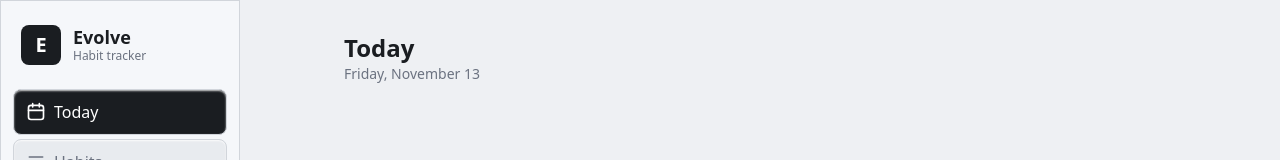
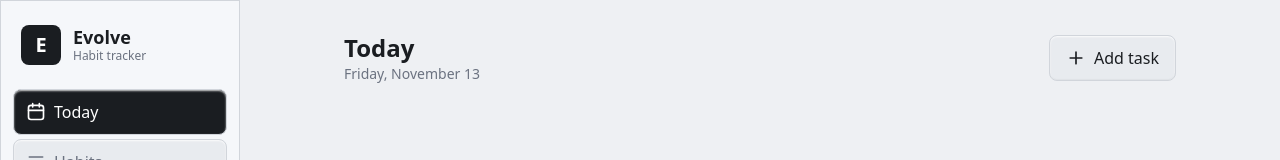
Before and after one commit to Harpreet-Singh29/Evolve-Habit-Tracker, a React (Vite) app: page / in a window 1280 px wide. Shown: the top 160 px of the page. Built offline with nearby package versions, Linux system fonts and the light colour scheme; what @capacitor/core would draw is missing.

Commit message:
fix: add 'Add task' button to Today view
- TodayView now accepts onAddTask prop
- Added 'Add task' button in Today header that switches to Tasks tab
- App.tsx provides openTasksTab callback that sets tab to 'tasks'

```diff
--- a/src/App.tsx
+++ b/src/App.tsx
@@ -63,6 +63,7 @@ export default function App() {
   const openNewHabit = useCallback(() => { setEditingHabit(null); setHabitFormOpen(true); }, []);
   const openEditHabit = useCallback((h: Habit) => { setEditingHabit(h); setHabitFormOpen(true); }, []);
   const openNewTask = useCallback(() => { setEditingTask(null); setTaskFormOpen(true); }, []);
+  const openTasksTab = useCallback(() => { setTab('tasks'); }, [setTab]);
 
   // Theme
   useEffect(() => {
@@ -156,7 +157,7 @@ export default function App() {
   return (
     <>
       <Layout tab={tab} onTab={setTab} theme={theme} onToggleTheme={() => setTheme((t) => (t === 'dark' ? 'light' : 'dark'))}>
-        {tab === 'today' && <TodayView onAdd={openNewHabit} />}
+        {tab === 'today' && <TodayView onAdd={openNewHabit} onAddTask={openTasksTab} />}
         {tab === 'habits' && <HabitsView onAdd={openNewHabit} onEdit={openEditHabit} />}
         {tab === 'tasks' && <TasksView />}
         {tab === 'stats' && <StatsView />}
--- a/src/features/habits/TodayView.tsx
+++ b/src/features/habits/TodayView.tsx
@@ -4,7 +4,7 @@ import { formatDate, getTodayLocal } from '../../lib/dates';
 import { isScheduledOn, weeklyProgress, weeklyTarget } from '../../lib/streaks';
 import { EmptyState, Icon } from '../../components/ui';
 
-export function TodayView({ onAdd }: { onAdd: () => void }) {
+export function TodayView({ onAdd, onAddTask }: { onAdd: () => void; onAddTask: () => void }) {
   const habits = useStore((s) => s.habits);
   const entries = useStore((s) => s.entries);
   const tasks = useStore((s) => s.tasks);
@@ -35,9 +35,12 @@ export function TodayView({ onAdd }: { onAdd: () => void }) {
 
   return (
     <div className="flex flex-col gap-5">
-      <div>
-        <h1 className="text-2xl font-bold">Today</h1>
-        <p className="muted text-sm">{formatDate(today, { weekday: 'long', month: 'long', day: 'numeric' })}</p>
+      <div className="flex items-center justify-between">
+        <div>
+          <h1 className="text-2xl font-bold">Today</h1>
+          <p className="muted text-sm">{formatDate(today, { weekday: 'long', month: 'long', day: 'numeric' })}</p>
+        </div>
+        <button className="btn btn-ghost" onClick={onAddTask}><Icon name="plus" className="h-5 w-5" /> Add task</button>
       </div>
 
       {active.length > 0 && (
```
